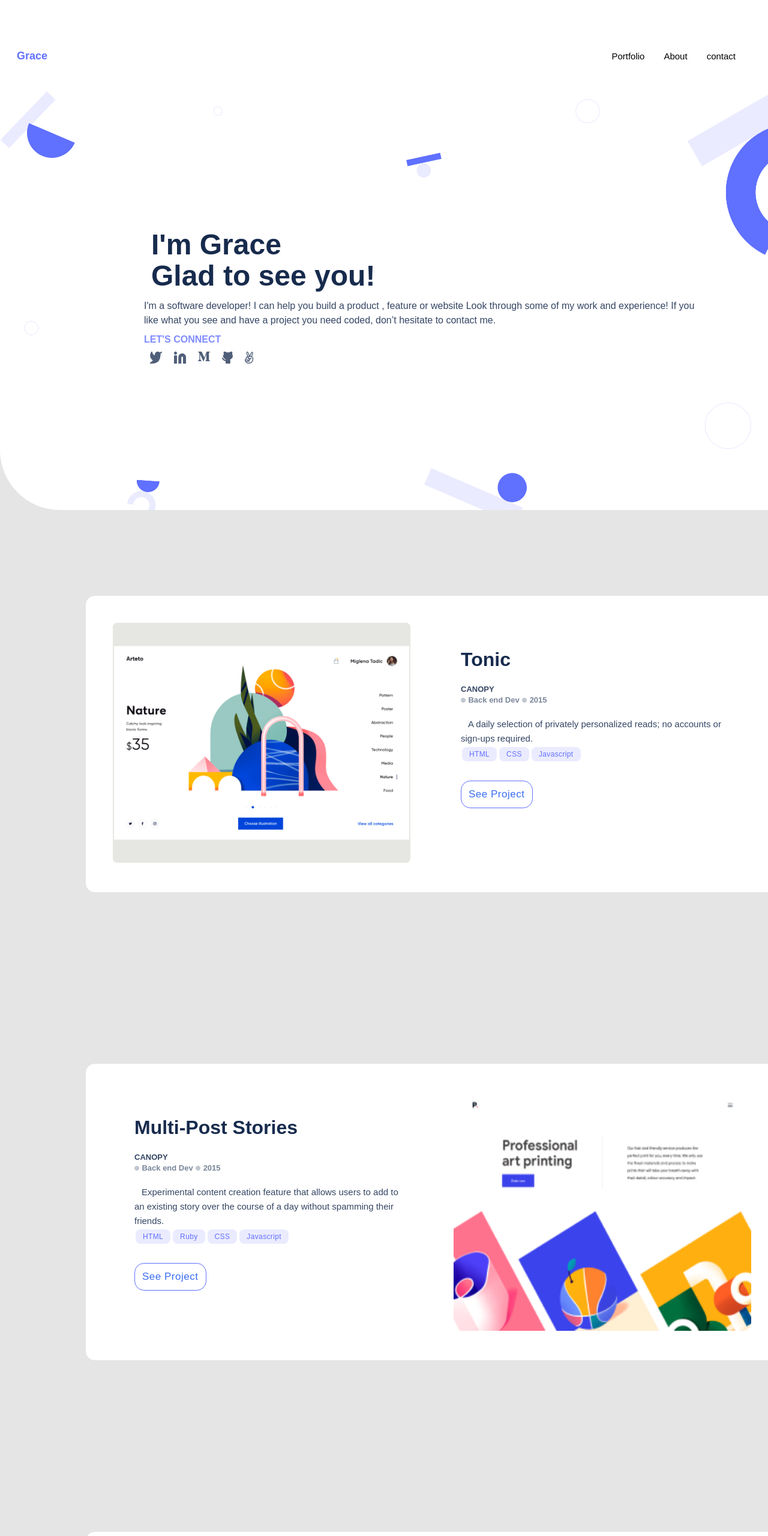
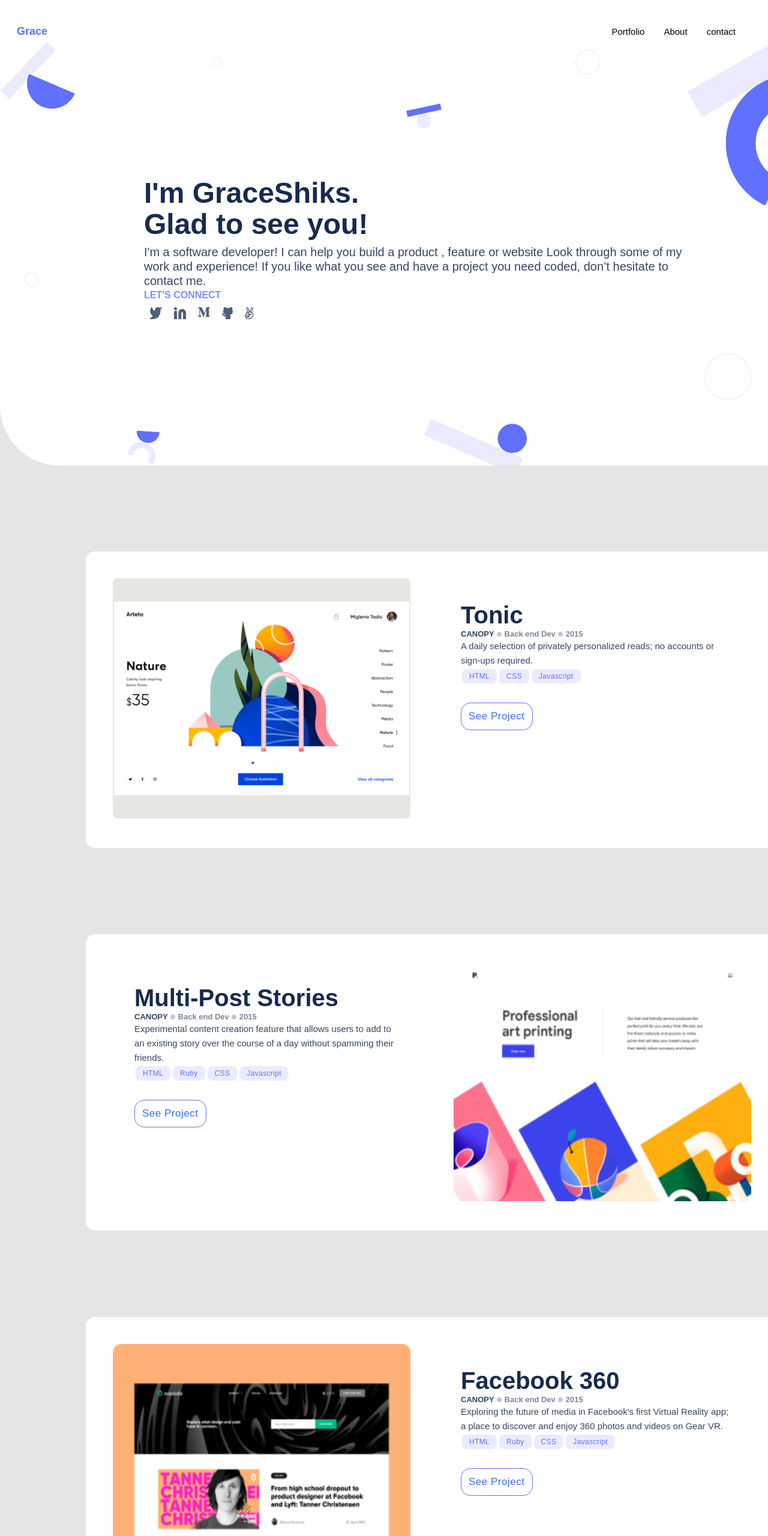
Before and after one commit to Graceshiks/Portfolio, a website: page index.html in a window 1280 px wide. Shown: the top 2560 px of the page at 60% size. Drawn offline with Linux system fonts and the light colour scheme; files whose address does not match are found by name; a web font is replaced by a local one.

Commit message:
update styling

```diff
--- a/index.html
+++ b/index.html
@@ -31,7 +31,7 @@
         <div class="first-section">
           <div>
             <h1 class="title">
-              I'm Grace <br> Glad to see you!
+              I'm GraceShiks. <br> Glad to see you!
             </h1>
             <p class="intro">
               I'm a software developer! I can help you build a product , feature or website Look through some of my work
@@ -114,7 +114,7 @@
               <p class="p-descrip">A daily selection of privately personalized reads; no accounts or sign-ups required.
               </p>
               <p class="p-descrip2">
-                Experimental content creation feature that allows users to add to an existing story over the course of a day without spamming their friends.
+              Experimental content creation feature that allows users to add to an existing story over the course of a day without spamming their friends.
               </p>
 
               <ul class="proj-lan">
--- a/style.css
+++ b/style.css
@@ -24,7 +24,8 @@
   display: flex;
   justify-content: space-between;
   align-items: center;
-  min-height: 48px;
+
+  /* min-height: 48px; */
   background-color: #fff;
 }
 
@@ -86,11 +87,12 @@
 .intro {
   font-family: 'poppins', sans-serif;
   font-style: regular;
-  font-size: 16px;
+  font-size: 20px;
   line-height: 24px;
   color: #344563;
-  min-width: 87%;
-  padding-bottom: 8px;
+
+  /* min-width: 87%; */
+  padding-bottom: 8px 0;
   font-weight: 400;
 }
 
@@ -182,7 +184,7 @@
   font-family: 'Poppins', sans-serif;
   font-style: normal;
   font-weight: 700;
-  font-size: 32px;
+  font-size: 40px;
   line-height: 44px;
   color: #172b4d;
   padding: 4px 0;
@@ -244,10 +246,11 @@
   display: flex;
 }
 
+/*
 .section-2 {
   padding-bottom: 100px;
   display: grid;
-}
+} */
 
 .intro-1 {
   font-family: 'Poppins', sans-serif;
@@ -256,7 +259,6 @@
   font-size: 13px;
   line-height: 16px;
   color: #344563;
-  display: flex;
 }
 
 .intro-2 {
@@ -328,7 +330,8 @@
 }
 
 .proj-intro {
-  margin: 20px 0;
+  margin: 18px 0;
+  margin: auto;
 }
 
 .lan-g {
@@ -380,7 +383,12 @@
 }
 
 .introb {
-  max-width: 87%;
+  font-family: 'Poppins', sans-serif;
+  font-style: normal;
+  font-weight: 400;
+  font-size: 16px;
+  line-height: 24px;
+  color: #344563;
 }
 
 .line {
@@ -541,7 +549,7 @@
 @media only screen and (min-width: 768px) {
   /* for desktop */
   body {
-    max-width: 1440px;
+    max-width: 100%;
   }
 
   .intro-section {
@@ -549,7 +557,7 @@
   }
 
   .topnav {
-    min-height: 48px;
+    max-height: 48px;
     min-width: 1440px;
   }
 
@@ -562,10 +570,10 @@
 
   .intro {
     max-width: 920px;
+    font-size: 20px;
   }
 
   .title {
-    padding: 12px;
     font-size: 48px;
     max-width: 920px;
   }
@@ -623,7 +631,7 @@
     flex-direction: column;
     height: 496px;
     display: flex;
-    flex-wrap: wrap;
+    flex-wrap: wrap-reverse;
     position: relative;
     padding: 24px;
     background-color: #fff;
@@ -638,7 +646,7 @@
     font-family: 'Poppins', sans-serif;
     font-style: normal;
     font-weight: 700;
-    font-size: 32px;
+    font-size: 40px;
     line-height: 44px;
     color: #172b4d;
     padding: 4px 0;
@@ -649,7 +657,7 @@
     font-family: 'Poppins', sans-serif;
     font-style: normal;
     font-weight: 700;
-    font-size: 32px;
+    font-size: 40px;
     line-height: 44px;
     color: #172b4d;
     padding: 4px 0;
@@ -660,7 +668,7 @@
     font-family: 'Poppins', sans-serif;
     font-style: normal;
     font-weight: 700;
-    font-size: 32px;
+    font-size: 40px;
     line-height: 44px;
     color: #172b4d;
     padding: 4px 0;
@@ -671,7 +679,7 @@
     font-family: 'Poppins', sans-serif;
     font-style: normal;
     font-weight: 700;
-    font-size: 32px;
+    font-size: 40px;
     line-height: 44px;
     color: #172b4d;
     padding: 4px 0;
@@ -793,36 +801,36 @@
   }
 
   .p-descrip2 {
-    display: inline;
     font-family: 'Poppins', sans-serif;
     font-style: normal;
     font-weight: 400;
     font-size: 15px;
     line-height: 24px;
     color: #344563;
-    padding: 12px;
+    margin: 18px 0;
+    display: inline;
   }
 
   .p-descrip3 {
-    display: inline;
     font-family: 'Poppins', sans-serif;
     font-style: normal;
     font-weight: 400;
     font-size: 15px;
     line-height: 24px;
     color: #344563;
-    padding: 12px;
+    margin: 18px 0;
+    display: inline;
   }
 
   .p-descrip4 {
-    display: inline;
     font-family: 'Poppins', sans-serif;
     font-style: normal;
     font-weight: 400;
     font-size: 15px;
     line-height: 24px;
     color: #344563;
-    padding: 12px;
+    margin: 18px 0;
+    display: inline;
   }
 
   .hambuger-bar {
@@ -833,7 +841,7 @@
     list-style-type: none;
     display: flex;
     flex-direction: row;
-    margin: 0;
+    margin: 25px;
     float: left;
     gap: 32px;
     margin-right: 152px;
```
